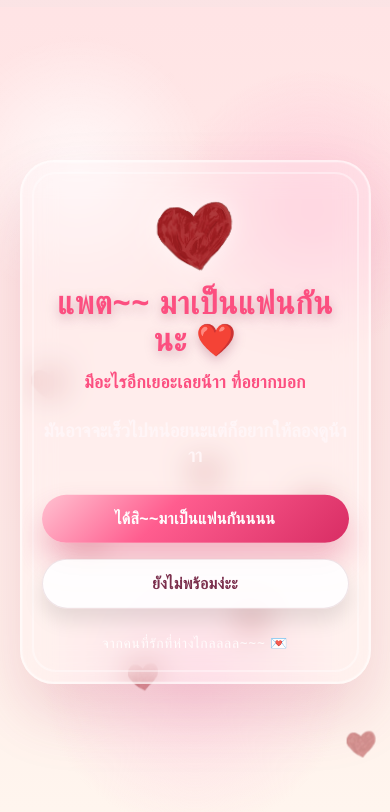
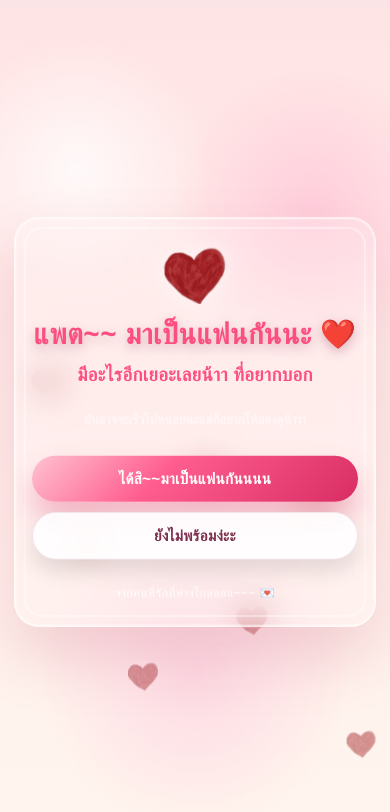
Before and after one commit to jack19134/jack_web_propose, a plain HTML site: page index.html in a window 390 px wide. Drawn offline with Linux system fonts and the light colour scheme; no server answers.

Commit message:
Update index.html

```diff
--- a/index.html
+++ b/index.html
@@ -19,6 +19,7 @@
       color: #fff5f7;
       overflow: hidden;
       position: relative;
+      padding: 20px;
     }
 
     body::before {
@@ -203,16 +204,52 @@
     }
 
     @media (max-width: 560px) {
+      body {
+        padding: 14px;
+        overflow: auto;
+      }
+
       .card {
-        padding: 38px 20px 30px;
+        width: min(94vw, 420px);
+        padding: 28px 16px 24px;
+        border-radius: 25px;
+      }
+
+      .card::before {
+        inset: 8px;
+        border-radius: 18px;
+      }
+
+      .emoji {
+        width: 58px;
+        height: 58px;
+      }
+
+      h1 {
+        font-size: clamp(1.8rem, 7vw, 2.6rem);
+      }
+
+      h2 {
+        font-size: clamp(1rem, 4.8vw, 1.4rem);
+      }
+
+      h3 {
+        font-size: 0.82rem;
       }
 
       .buttons {
         flex-direction: column;
+        gap: 12px;
       }
 
       button {
         width: 100%;
+        font-size: 0.95rem;
+        padding: 14px 18px;
+      }
+
+      .small-text {
+        font-size: 0.75rem;
       }
     }
   </style>
```
